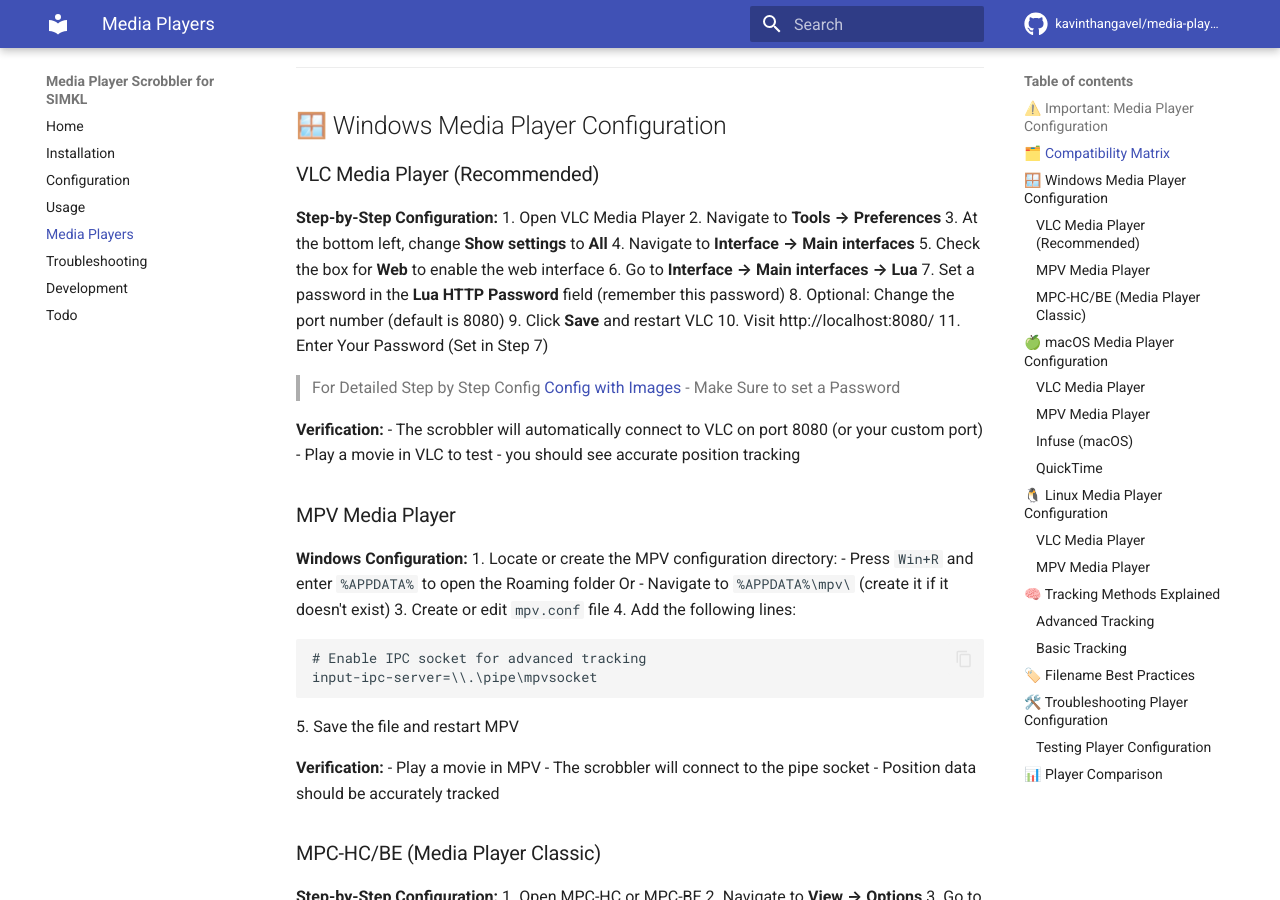
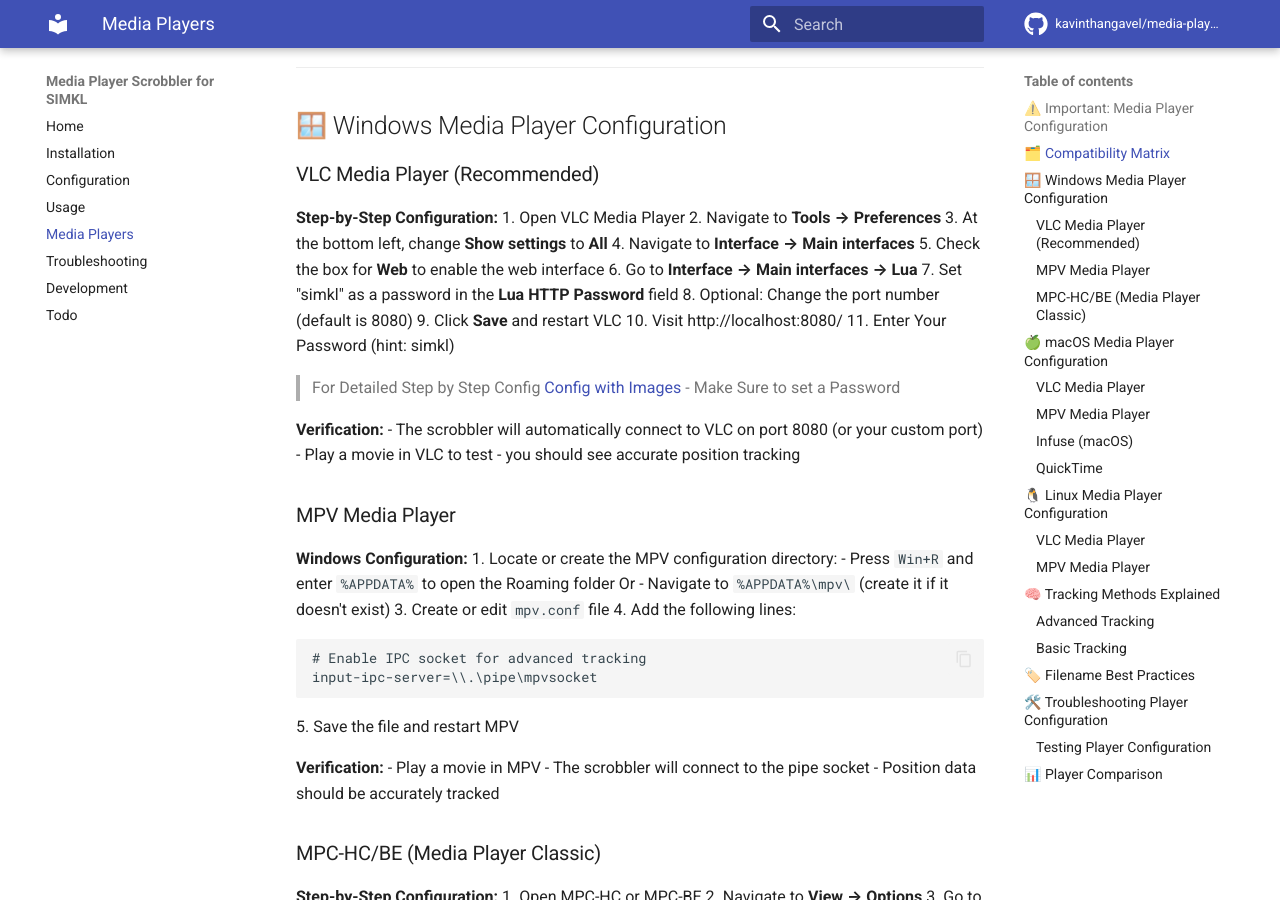
Before and after one commit to ByteTrix/Media-Player-Scrobbler-for-Simkl, an MkDocs documentation site: the page built from docs/media-players.md, in a window 1280 px wide and 900 px high, scrolled down 1182 px. Built offline with MkDocs 1.6.1 and Material for MkDocs 9.7.7, drawn with Linux system fonts in a browser that asks for light colours; comment, search, counter and statistics services are not loaded.

Commit message:
added hcumor in media-player docs

```diff
--- a/docs/media-players.md
+++ b/docs/media-players.md
@@ -47,11 +47,11 @@ graph TD
 4. Navigate to **Interface → Main interfaces**
 5. Check the box for **Web** to enable the web interface
 6. Go to **Interface → Main interfaces → Lua**
-7. Set a password in the **Lua HTTP Password** field (remember this password)
+7. Set "simkl" as a password in the **Lua HTTP Password** field
 8. Optional: Change the port number (default is 8080)
 9. Click **Save** and restart VLC
 10. Visit http://localhost:8080/
-11. Enter Your Password (Set in Step 7)
+11. Enter Your Password (hint: simkl)
 
 > For Detailed Step by Step Config [Config with Images](https://github.com/azrafe7/vlc4youtube/blob/55946aaea09375cfa4dc0dbae0428ad13eb9e046/instructions/how-to-enable-vlc-web-interface.md) - Make Sure to set a Password
 
```
